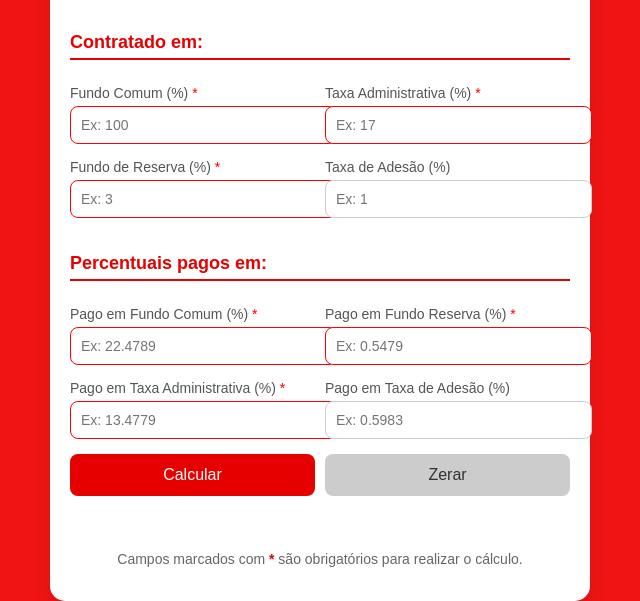
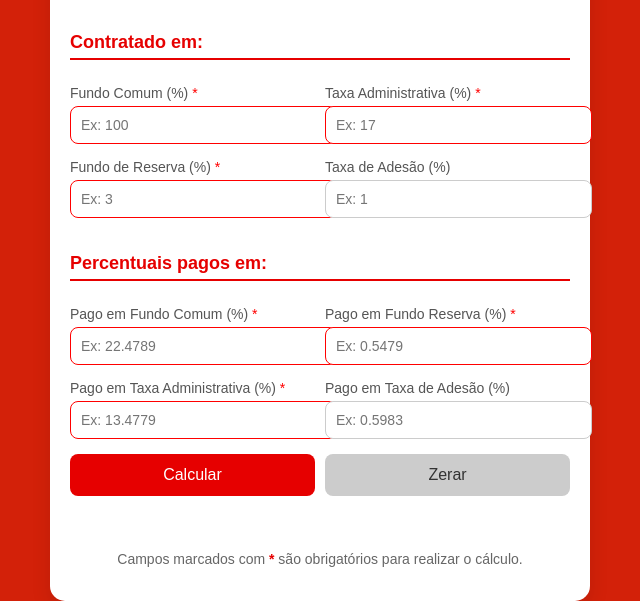
Before and after one commit to FabioRagnarDEV/verificarSaldoDevedor, a plain HTML site: page index.html in a window 1280 px wide. Shown: the part 296-897 px from the top of the page, without its empty margins (320-960 px from the left). Drawn offline with Linux system fonts and the light colour scheme.

Commit message:
Adicionado uma favicon na linha 8

```diff
--- a/estilo.css
+++ b/estilo.css
@@ -1,6 +1,6 @@
 body {
     font-family: 'Arial', sans-serif;
-    background-color: #f01010fa; /* Vermelho claro */
+    background-color: #d31d05fa; /* Vermelho claro */
     margin: 0;
     display: flex;
     justify-content: center;
--- a/index.html
+++ b/index.html
@@ -5,6 +5,7 @@
     <meta name="viewport" content="width=device-width, initial-scale=1.0">
     <title>Calculadora - Saldo Devedor</title>
     <link rel="stylesheet" href="estilo.css">
+    <link rel="icon" href="https://www.embracon.com.br/apple-icon.png?58c48c1f3c9af0dd" type="image/png">
 </head>
 <body>
     <div class="calculator">
```
